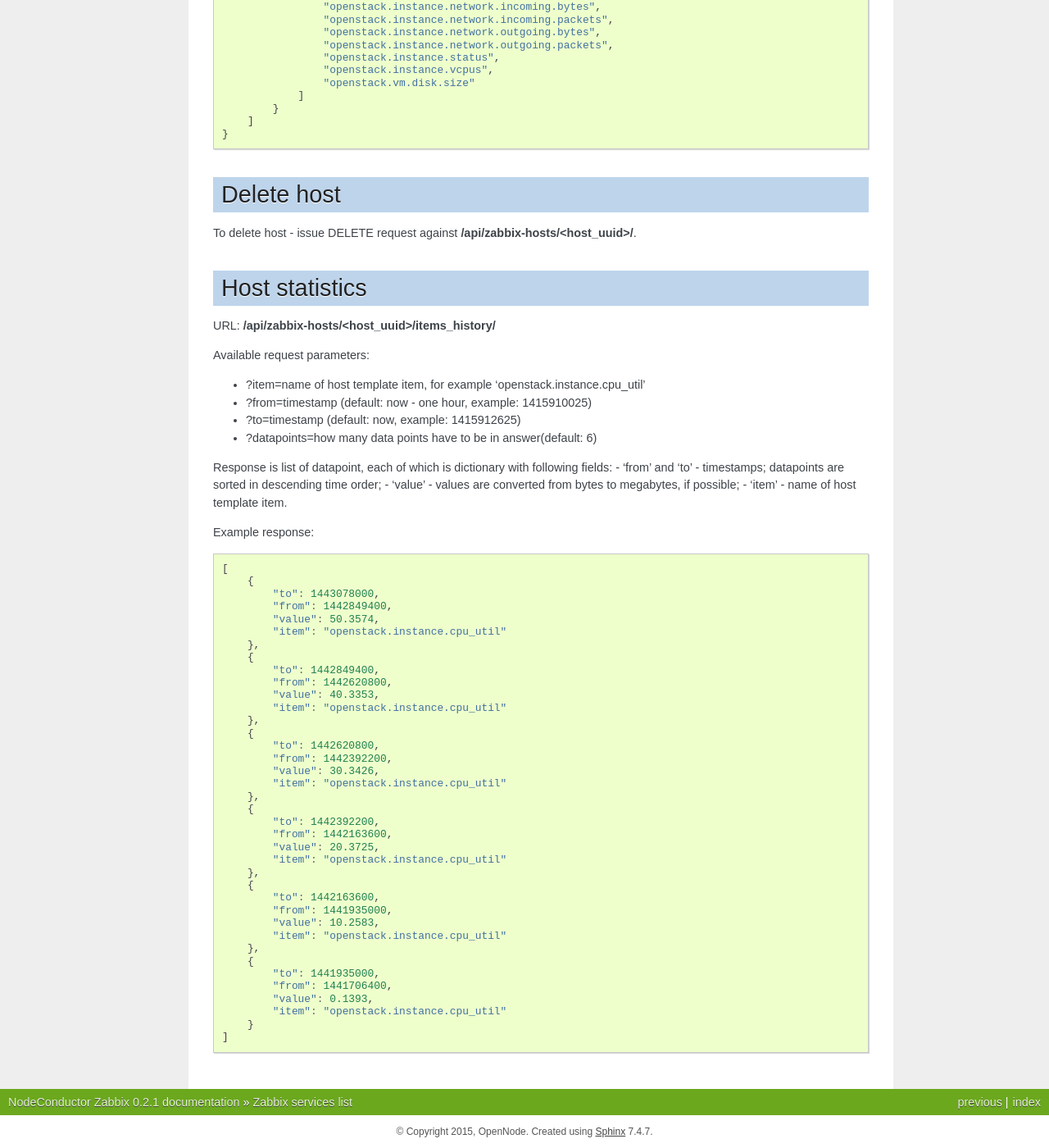
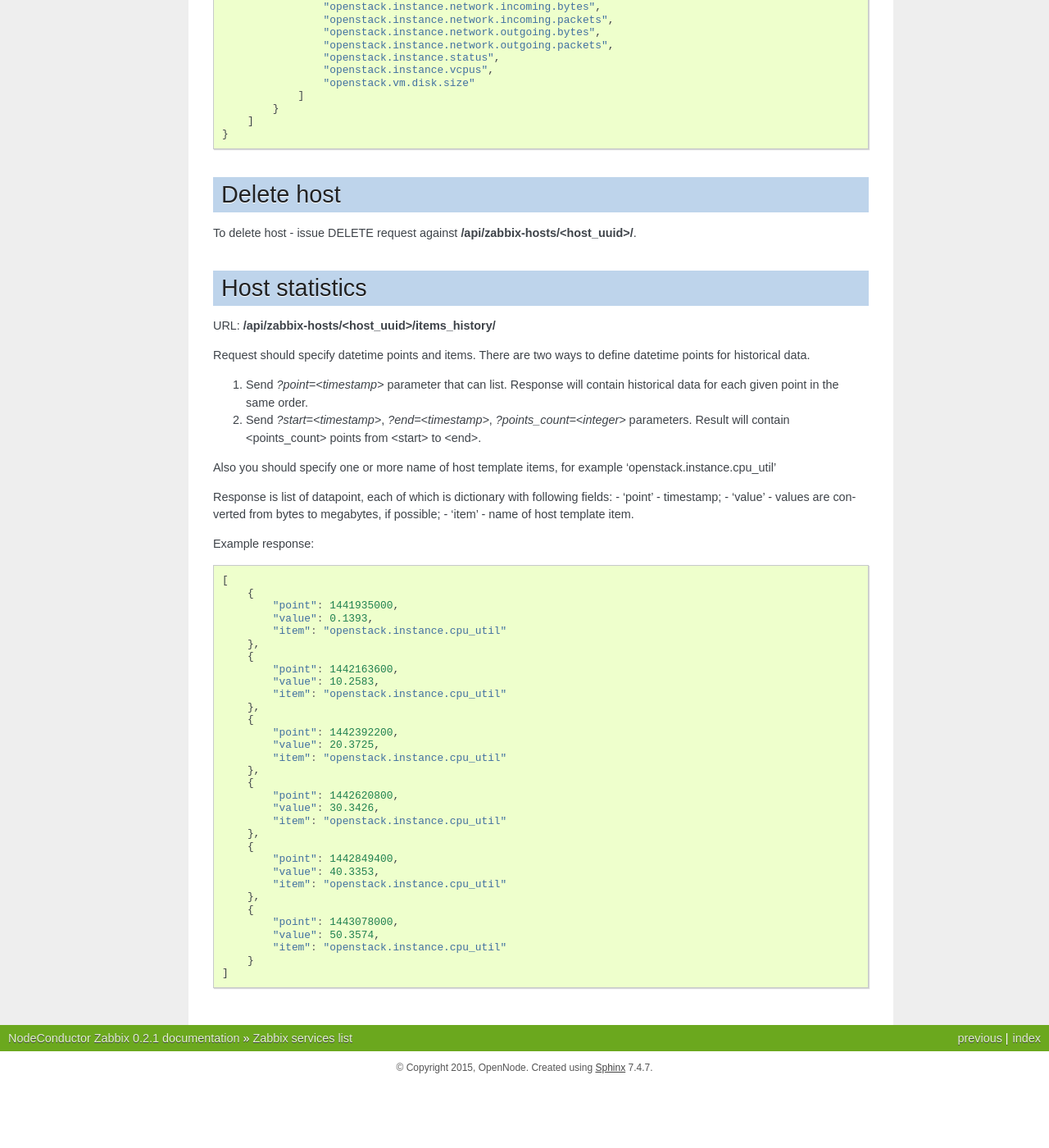
Before and after one commit to opennode/waldur-zabbix, a Sphinx documentation site: the page built from docs/api.rst, in a window 1280 px wide and 1400 px high, scrolled down 3072 px. Shown: the whole window at 82% size. Built offline with Sphinx 7.4.7, drawn with Linux system fonts in a browser that asks for light colours; the version number is read from the project's files by our own code; after the commit the page ends 4394 px from its top, so only the background shows below that.

Commit message:
Fix docs and ordering (NC-640)

```diff
--- a/docs/api.rst
+++ b/docs/api.rst
@@ -201,15 +201,17 @@ Host statistics
 
 URL: **/api/zabbix-hosts/<host_uuid>/items_history/**
 
-Available request parameters:
+Request should specify datetime points and items. There are two ways to define datetime points for historical data.
 
-- ?item=name of host template item, for example 'openstack.instance.cpu_util'
-- ?from=timestamp (default: now - one hour, example: 1415910025)
-- ?to=timestamp (default: now, example: 1415912625)
-- ?datapoints=how many data points have to be in answer(default: 6)
+1. Send *?point=<timestamp>* parameter that can list. Response will contain historical data for each given point in the
+   same order.
+2. Send *?start=<timestamp>*, *?end=<timestamp>*, *?points_count=<integer>* parameters.
+   Result will contain <points_count> points from <start> to <end>.
+
+Also you should specify one or more name of host template items, for example 'openstack.instance.cpu_util'
 
 Response is list of datapoint, each of which is dictionary with following fields:
-- 'from' and 'to' - timestamps; datapoints are sorted in descending time order;
+- 'point' - timestamp;
 - 'value' - values are converted from bytes to megabytes, if possible;
 - 'item' - name of host template item.
 
@@ -219,39 +221,33 @@ Example response:
 
     [
         {
-            "to": 1443078000,
-            "from": 1442849400,
-            "value": 50.3574,
+            "point": 1441935000,
+            "value": 0.1393,
             "item": "openstack.instance.cpu_util"
         },
         {
-            "to": 1442849400,
-            "from": 1442620800,
+            "point": 1442163600,
+            "value": 10.2583,
+            "item": "openstack.instance.cpu_util"
+        },
+        {
+            "point": 1442392200,
+            "value": 20.3725,
+            "item": "openstack.instance.cpu_util"
+        },
+        {
+            "point": 1442620800,
+            "value": 30.3426,
+            "item": "openstack.instance.cpu_util"
+        },
+        {
+            "point": 1442849400,
             "value": 40.3353,
             "item": "openstack.instance.cpu_util"
         },
         {
-            "to": 1442620800,
-            "from": 1442392200,
-            "value": 30.3426,
-            "item": "openstack.instance.cpu_util"
-        },
-        {
-            "to": 1442392200,
-            "from": 1442163600,
-            "value": 20.3725,
-            "item": "openstack.instance.cpu_util"
-        },
-        {
-            "to": 1442163600,
-            "from": 1441935000,
-            "value": 10.2583,
-            "item": "openstack.instance.cpu_util"
-        },
-        {
-            "to": 1441935000,
-            "from": 1441706400,
-            "value": 0.1393,
+            "point": 1443078000,
+            "value": 50.3574,
             "item": "openstack.instance.cpu_util"
         }
     ]
```
Also changed, not shown: 2 other files.
